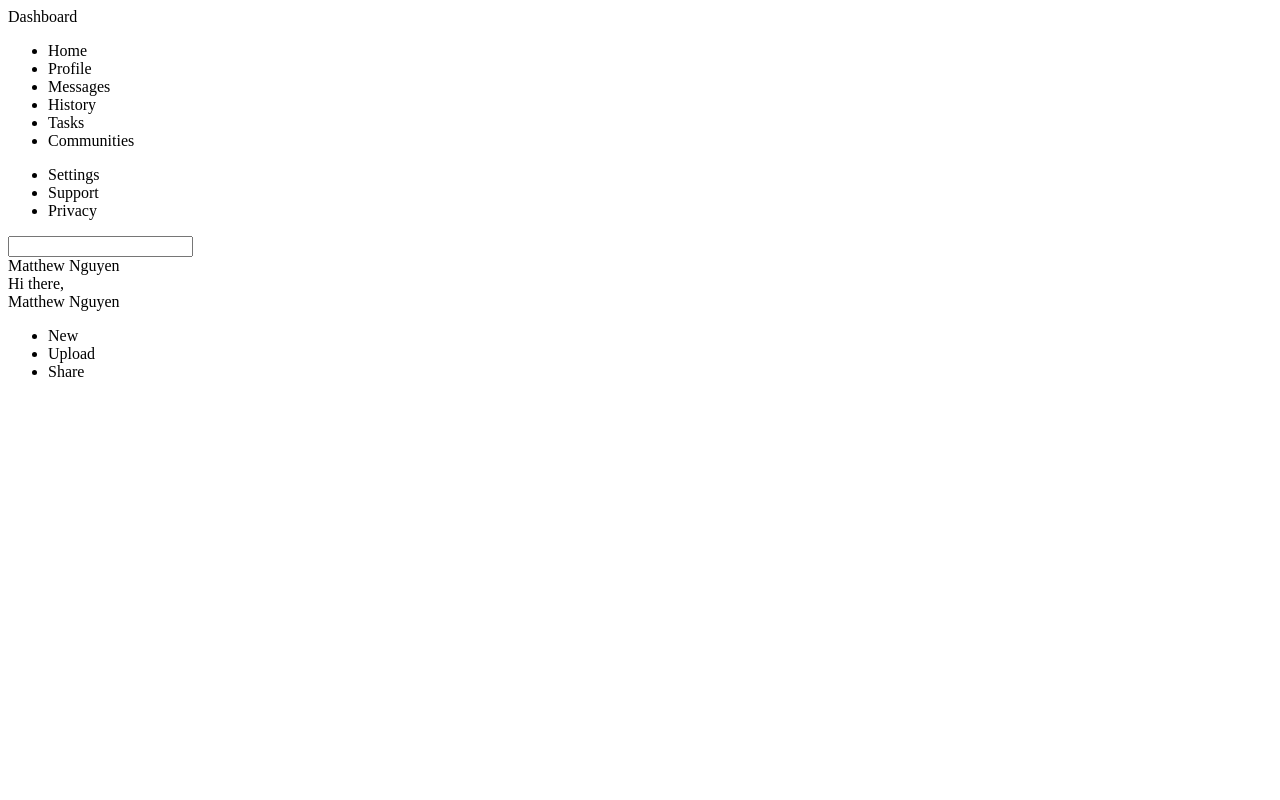
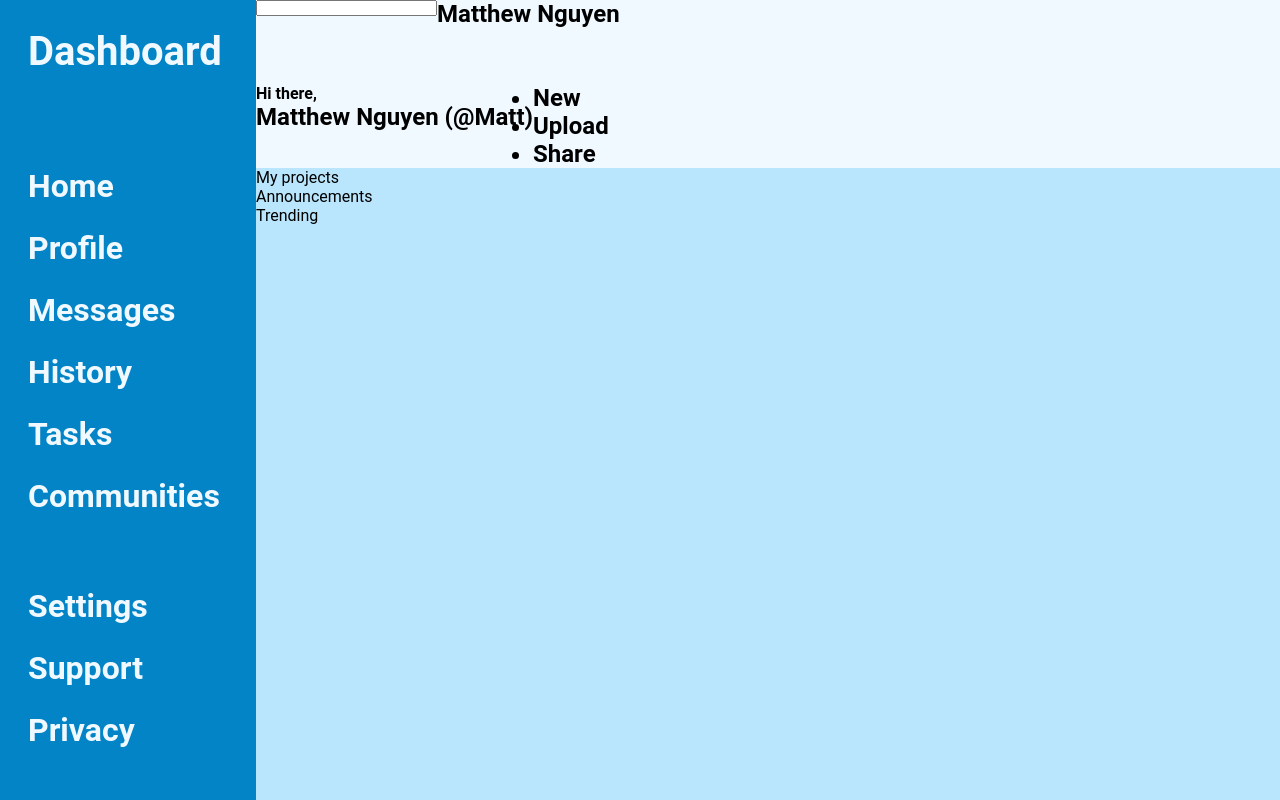
Before and after one commit to mattn909-sudo/adminDashboard, a plain HTML site: page index.html in a window 1280 px wide. Drawn offline with Linux system fonts and the light colour scheme.

Commit message:
"Add skeleton grid layout,import font"

```diff
--- a/index.html
+++ b/index.html
@@ -4,8 +4,11 @@
     <meta charset="UTF-8">
     <meta name="viewport" content="width=device-width, initial-scale=1.0">
     <title>Admin Dashboard</title>
+    <link rel="preconnect" href="https://fonts.googleapis.com">
+    <link rel="stylesheet" href="styles.css">
 </head>
 <body>
+    <div class="wrapper">
         <div class="sidebar">
             <div class="logo">Dashboard</div>
             <div class="menu">
@@ -24,16 +27,16 @@
                 </ul>
             </div>
         </div>
-
         <div class="header">
             <div class="searchbar">
                 <input type="text">
                 <div>Matthew Nguyen</div>
             </div>
-
             <div class="inputs">
-            <div>Hi there,</div>
-            <div>Matthew Nguyen</div>
+                <div>
+                    <div id="hello">Hi there,</div>
+                    <div>Matthew Nguyen (@Matt)</div>
+                </div>
                 <ul>
                     <li>New</li>
                     <li>Upload</li>
@@ -42,11 +45,17 @@
             </div>
 
         </div>
-
         <div class="articles">
-        <div class="projects"></div>
-        <div class="Announcements"></div>
-        <div class="trending"></div>
+            <div class="projects">
+                <div>My projects</div>
+            </div>
+            <div class="announcements">
+                <div>Announcements</div>
+            </div>
+            <div class="trending">
+                <div>Trending</div>
+            </div>
+        </div>
     </div>
 
 </body>
--- /dev/null
+++ b/styles.css
@@ -0,0 +1,61 @@
+* {
+    margin: 0;
+    padding: 0;
+    box-sizing: border-box;
+}
+
+.wrapper{
+    display: grid;
+    height: 100vh;
+    grid-template-columns: 1fr 4fr;
+    grid-template-rows: 1fr 4fr;
+    font-family: "Roboto", sans-serif;
+}
+.logo{
+    padding: 0.75rem 0.75rem 5rem 0.75rem;
+    font-size: 2.5rem;
+}
+.sidebar{
+    background-color: #0284c7;
+    grid-row: 1/3;
+    font-size: 2rem;
+    padding: 1rem;
+    font-weight: bolder;
+    color: #f0f9ff;
+}
+
+.menu{
+    display:grid;
+    grid-gap: 3rem;
+}
+
+.menu li{
+    padding: 0.75rem;
+}
+#hello{
+    font-size: 1rem;
+}
+.header{
+    background-color: #f0f9ff;
+    display: grid;
+    grid-template-rows: 1fr 1fr;
+    font-size: 1.5rem;
+    font-weight: bold;
+}
+
+input{
+    height: 1rem;
+}
+
+.searchbar{
+    display:flex;
+}
+
+.inputs{
+    display: flex;
+}
+
+.articles{
+    background-color: #bae6fd;
+    grid-column-start: 2;
+}
```
Lines whose indentation alone changed are shown as unchanged.
